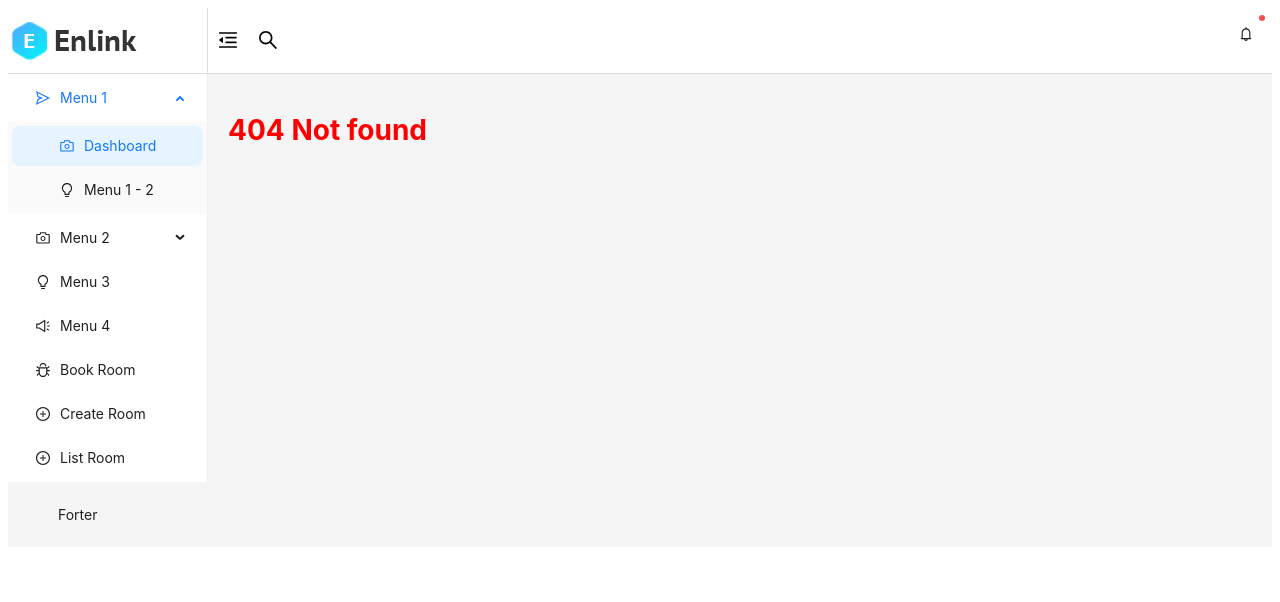
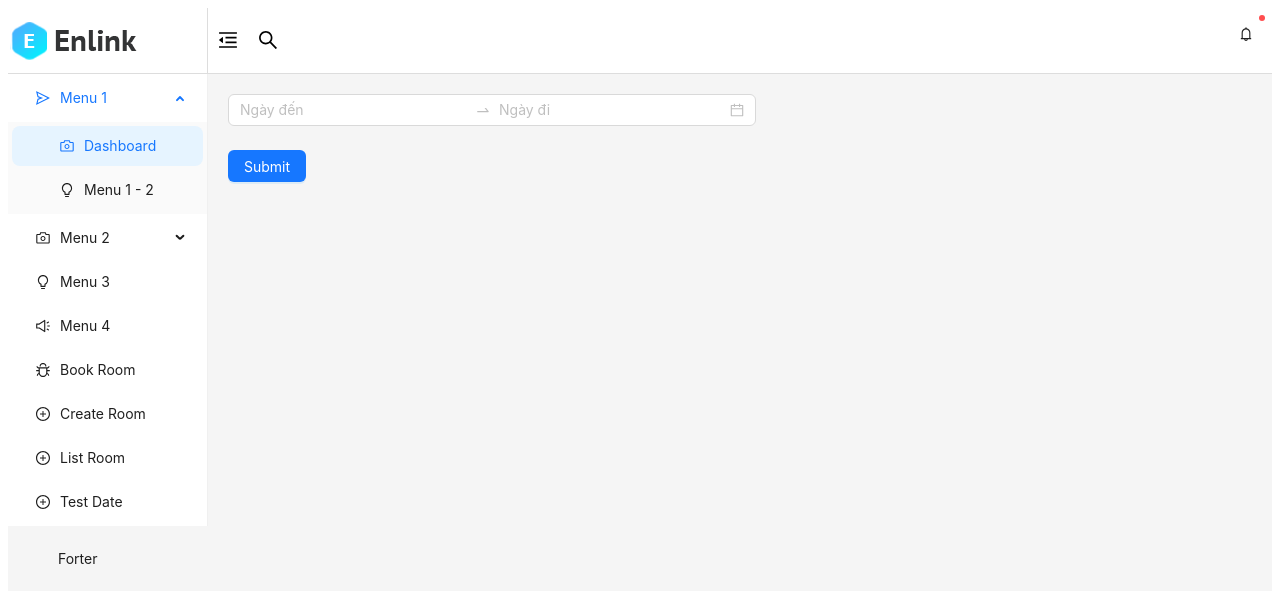
Before and after one commit to TienManh260703/ant-design, a React (Vite) app in the folder ant-design/: page /test-date in a window 1280 px wide. Before the commit this address had no page. Shown: the top 602 px of the page. Built offline with nearby package versions, Linux system fonts and the light colour scheme.

Commit message:
Test date

```diff
--- a/ant-design/src/components/MenuSlider/MenuSlider.jsx
+++ b/ant-design/src/components/MenuSlider/MenuSlider.jsx
@@ -68,6 +68,11 @@ function MenuSlider() {
       key: "/list-room",
       icon: <PlusCircleOutlined />,
     },
+    {
+      label: <Link to="/test-date">Test Date</Link>,
+      key: "/test-date",
+      icon: <PlusCircleOutlined />,
+    },
   ];
   return (
     // items : Danh sách menu hiển thị
--- /dev/null
+++ b/ant-design/src/pages/TestDate/TestDate.jsx
@@ -0,0 +1,42 @@
+import { Form, DatePicker, Button } from "antd";
+const { RangePicker } = DatePicker;
+function TestDate() {
+  const handleSubmit = (data) => {
+    const [start_day, end_day] = data["all-date"] || [];
+    const values = {
+      start_day: start_day ? start_day.format("YYYY-MM-DDTHH:mm:ss") : null,
+      end_day: end_day ? end_day.format("YYYY-MM-DDTHH:mm:ss") : null,
+    };
+    console.log(values);
+  };
+  const validateDates = (_, value) => {
+    if (!value || value.length !== 2 || !value[0] || !value[1]) {
+      return Promise.reject(new Error("Chọn ngày bắt đầu và ngày kết thúc"));
+    }
+    const [start_day, end_day] = value;
+    if (start_day.valueOf() >= end_day.valueOf()) {
+      return Promise.reject(
+        new Error("Ngày kết thúc phải lơn hơn ngày bắt đầu")
+      );
+    }
+    return Promise.resolve();
+  };
+  return (
+    <>
+      <Form name="all-date" onFinish={handleSubmit}>
+        <Form.Item name={"all-date"} rules={[{ validator: validateDates }]}>
+          <RangePicker
+            showTime={true}
+            placeholder={["Ngày đến", "Ngày đi"]}
+            format={"YYYY-MM-DDTHH:mm:ss"}
+          ></RangePicker>
+        </Form.Item>
+        <Button type="primary" htmlType="submit">
+          Submit
+        </Button>
+      </Form>
+    </>
+  );
+}
+
+export default TestDate;
--- a/ant-design/src/routers/routes.jsx
+++ b/ant-design/src/routers/routes.jsx
@@ -4,6 +4,7 @@ import Dashboard from "../pages/Dashboard/Dashboard";
 import Error404 from "../pages/Error404/Error404";
 import CreateRoom from "../pages/CreateRoom/CreateRoom";
 import ListRoom from "../pages/ListRoom/ListRoom";
+import TestDate from "../pages/TestDate/TestDate";
 export const routes = [
   {
     path: "/",
@@ -26,6 +27,10 @@ export const routes = [
         element: <ListRoom />,
       },
       {
+        path: "/test-date",
+        element: <TestDate />,
+      },
+      {
         path: "*",
         element: <Error404 />,
       },
```
